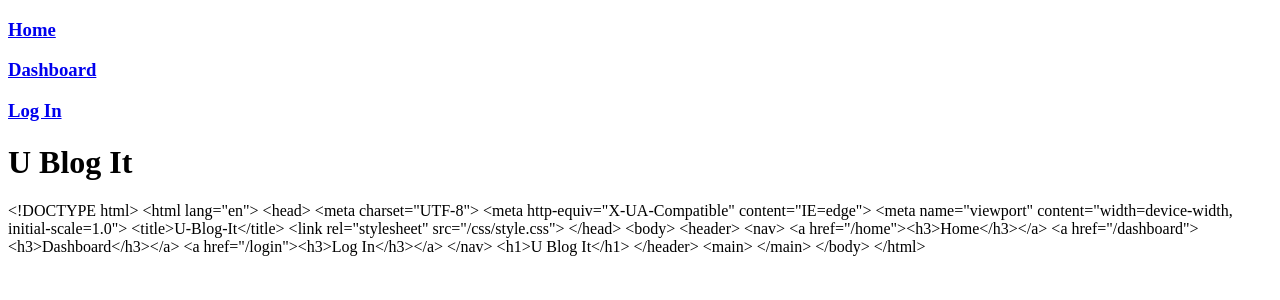
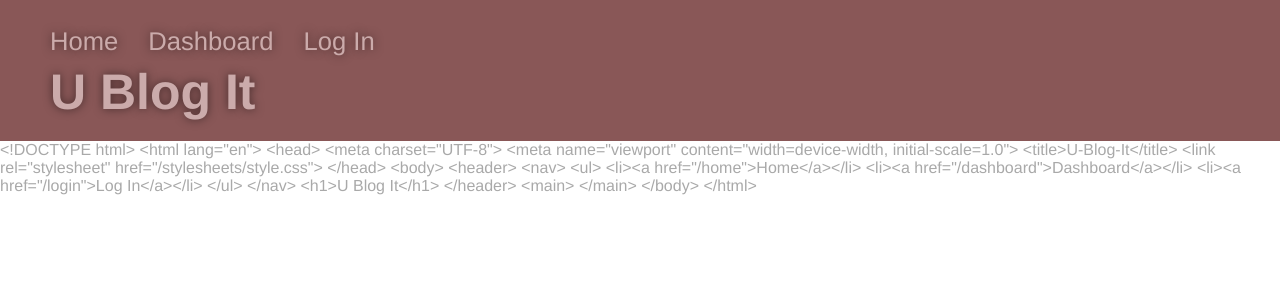
Before and after one commit to swvmpdad/u-blog-it, a Node server app: template views/layouts/main.handlebars in a window 1280 px wide. Shown: the top 300 px of the page. Run offline with Node 20, Linux system fonts and the light colour scheme; the template is opened without the code that fills it, so the values that code supplies are empty; some libraries are stand-ins or nearby versions.

Commit message:
fixed CSS styling for main.handlebars

```diff
--- a/controllers/home-routes.js
+++ b/controllers/home-routes.js
@@ -1,3 +1,8 @@
 const router = require('express').Router();
 
+router.get('/', (req, res) => {
+    console.log(req.session);
+    res.render('homepage');
+});
+
 module.exports = router;
--- a/models/Post.js
+++ b/models/Post.js
@@ -1,10 +1,8 @@
 const { Model, DataTypes } = require('sequelize');
 const sequelize = require('../config/connection');
 
-// Create the post model
 class Post extends Model {}
 
-// create field columns for post model
 Post.init(
     {
         id: {
--- /dev/null
+++ b/public/stylesheets/style.css
@@ -0,0 +1,93 @@
+:root {
+    --primary-color: #A9A9A9;
+    --secondary-color: #895757;
+    --tertiary-color: #CBABAB;
+}
+
+* {
+    margin: 0;
+    padding: 0;
+    box-sizing: border-box;
+}
+
+body {
+    color: var(--primary-color);
+    font-family: Helvetica, Arial, sans-serif;
+}
+
+header {
+    display: flex;
+    padding: 20px 35px;
+    background-color: var(--secondary-color);
+    color: var(--tertiary-color);
+    justify-content: space-between;
+    flex-wrap: wrap;
+    position: -webkit-sticky;
+    position: sticky;
+    top: 0;
+}
+
+header h1 {
+    font-weight: bold;
+    font-size: 50px;
+    color: var(--tertiary-color);
+    margin: 0;
+    margin-left: 15px;
+    text-shadow: 0 0 10px rgba(0, 0, 0, 0.5);
+    width: 100%;
+    text-align: left;
+}
+
+header a {
+    text-decoration: none;
+    color: var(--tertiary-color);
+}
+
+header nav {
+    margin: 7px 0;
+}
+
+header nav ul {
+    display: flex;
+    flex-wrap: wrap;
+    justify-content: space-between;
+    align-items: center;
+    list-style: none;
+}
+
+header nav ul li a {
+    margin: 10px 15px;
+    font-weight: lighter;
+    font-size: 2vw;
+    text-shadow: 0 0 10px rgba(0, 0, 0, 0.5);
+}
+
+header nav ul li a:hover {
+    background-color: var(--primary-color);
+    color: var(--secondary-color);
+    border-radius: 15px;
+    text-shadow: none;
+}
+
+@media screen and (max-width: 980px) {
+    header {
+        padding-bottom: 0;
+        justify-content: center;
+        position: relative;
+    }
+
+    header h1 {
+        width: 100%;
+        text-align: center;
+    }
+
+    header nav ul {
+        margin-top: 20px;
+        width: 100%;
+        justify-content: center;
+    }
+
+    header nav ul li a {
+        font-size: 20px;
+    }
+}
--- a/server.js
+++ b/server.js
@@ -1,12 +1,9 @@
 const express = require('express');
 const routes = require('./controllers');
 const sequelize = require('./config/connection');
-
 const path = require('path');
-
 const exphbs = require('express-handlebars');
 const hbs = exphbs.create({});
-
 const session = require('express-session');
 const SequelizeStore = require('connect-session-sequelize')(session.Store);
 
@@ -15,7 +12,8 @@ const PORT = process.env.PORT || 3001;
 
 const sess = {
     secret: 'Super secret secret',
-    resave: true,
+    cookie: {},
+    resave: false,
     saveUninitialized: true,
     store: new SequelizeStore({
         db: sequelize,
--- a/views/layouts/main.handlebars
+++ b/views/layouts/main.handlebars
@@ -2,21 +2,22 @@
 <html lang="en">
 <head>
     <meta charset="UTF-8">
-    <meta http-equiv="X-UA-Compatible" content="IE=edge">
     <meta name="viewport" content="width=device-width, initial-scale=1.0">
     <title>U-Blog-It</title>
-    <link rel="stylesheet" src="/css/style.css">
+    <link rel="stylesheet" href="/stylesheets/style.css">
 </head>
 <body>
     <header>
         <nav>
-            <a href="/home"><h3>Home</h3></a>
-            <a href="/dashboard"><h3>Dashboard</h3></a>
-            {{#if loggedIn}}
-            <a href="#"><h3>Logout</h3></a>
-            {{else}}
-            <a href="/login"><h3>Log In</h3></a>
-            {{/if}}
+            <ul>
+                <li><a href="/home">Home</a></li>
+                <li><a href="/dashboard">Dashboard</a></li>
+                {{#if loggedIn}}
+                <li><a href="#">Logout</a></li>
+                {{else}}
+                <li><a href="/login">Log In</a></li>
+                {{/if}}
+            </ul>
         </nav>
         <h1>U Blog It</h1>
     </header>
```
